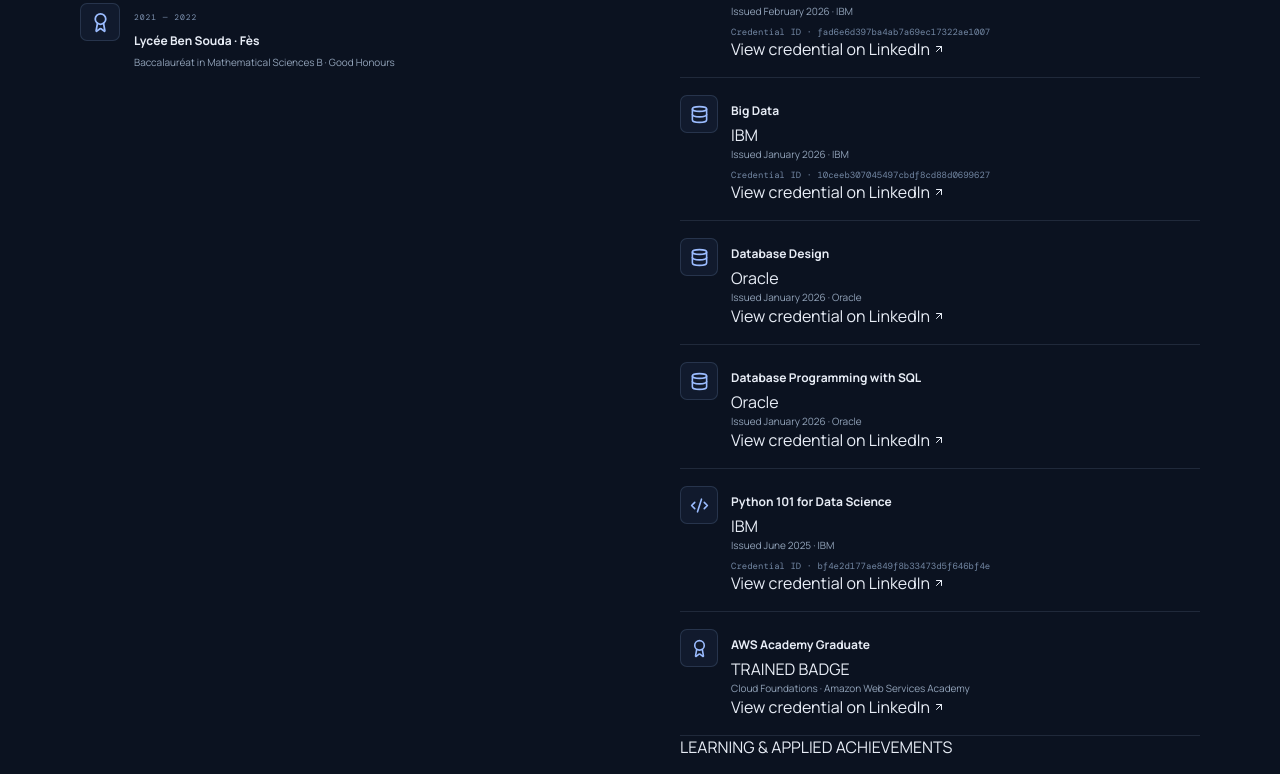
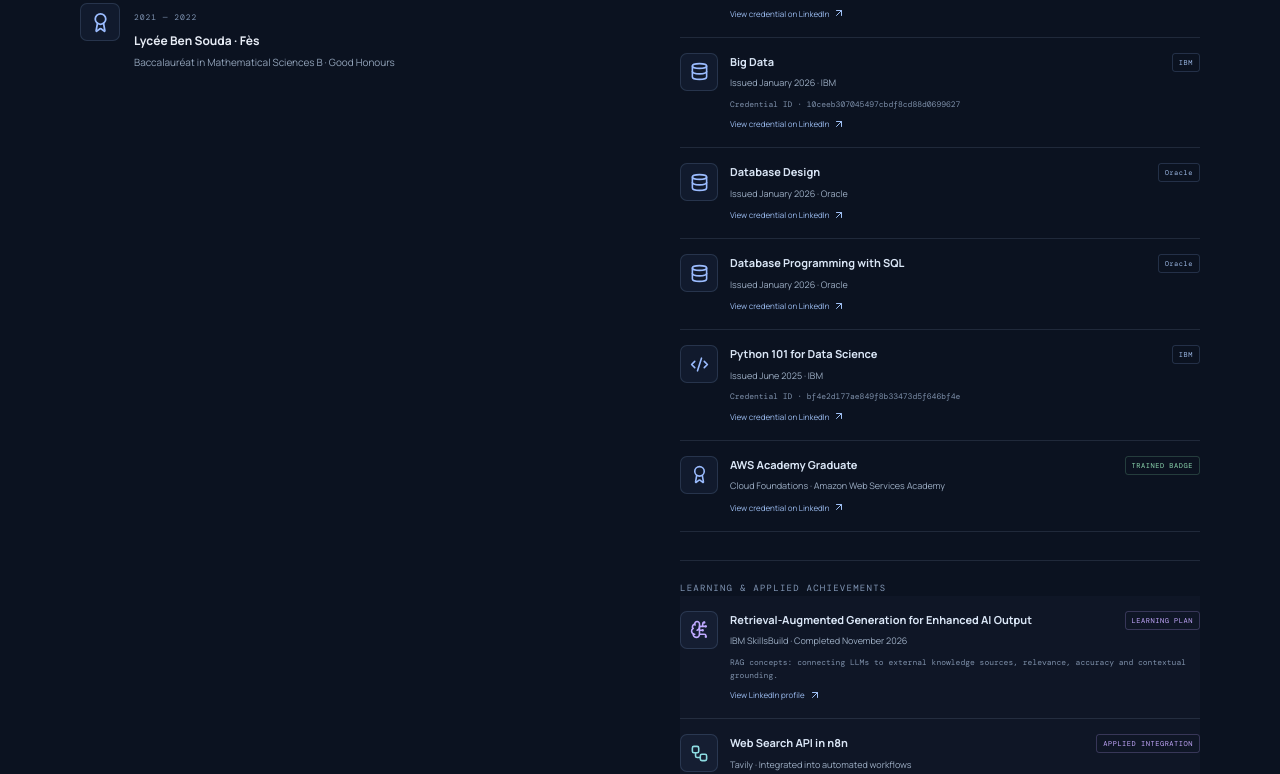
Before and after one commit to 1marieCurie/1marieCurie.github.io, a React (Vite) app: page / in a window 1280 px wide. Shown: the part 4434-5208 px from the top of the page. Built offline with nearby package versions, Linux system fonts and the light colour scheme.

Commit message:
Style expanded certifications and learning badges section

```diff
--- a/src/styles.css
+++ b/src/styles.css
@@ -439,3 +439,87 @@
 @media(prefers-reduced-motion:reduce){.modal-cover-preview img{animation:none!important}}
 
 .modal-cover-preview--math,.modal-cover-preview--histogram{background:#f4f6fb}
+
+
+/* Expanded credentials, learning plans and practical badges */
+.cert-group-label{
+  margin:12px 0 2px;
+  color:#8297b6;
+  font:9px 'DM Mono',monospace;
+  letter-spacing:.14em;
+}
+.cert-group-label--secondary{
+  margin-top:28px;
+  padding-top:21px;
+  border-top:1px solid var(--line);
+}
+.cert-item{
+  align-items:flex-start;
+  gap:12px;
+  padding:15px 0;
+}
+.cert-content{
+  min-width:0;
+  flex:1 1 auto;
+}
+.cert-title-row{
+  display:flex;
+  align-items:flex-start;
+  justify-content:space-between;
+  gap:10px;
+}
+.cert-title-row h3{
+  margin:1px 0 6px;
+  color:#dbe7f7;
+  font-size:11px;
+  line-height:1.5;
+}
+.cert-type{
+  flex:0 0 auto;
+  border:1px solid rgba(133,171,229,.2);
+  border-radius:3px;
+  padding:4px 6px;
+  color:#9db9e6;
+  font:7px 'DM Mono',monospace;
+  letter-spacing:.075em;
+  white-space:nowrap;
+}
+.cert-type--badge{
+  color:#8edab1;
+  border-color:rgba(126,214,166,.22);
+}
+.cert-type--learning{
+  color:#c5a9ff;
+  border-color:rgba(191,165,255,.23);
+}
+.cert-item p{
+  color:#9eafc5;
+  font-size:9px;
+  line-height:1.6;
+}
+.cert-item small{
+  color:#7f91ab;
+  font:8px 'DM Mono',monospace;
+  line-height:1.6;
+  overflow-wrap:anywhere;
+}
+.cert-source-link{
+  display:inline-flex;
+  align-items:center;
+  gap:4px;
+  margin-top:7px;
+  color:#9fc0f5;
+  font-size:8px;
+}
+.cert-source-link:hover{color:#edf4ff;text-decoration:underline}
+.cert-item--learning{
+  background:rgba(116,142,194,.035);
+}
+.cert-item--learning .cert-icon{color:#c0aaff}
+.cert-item--learning:last-child .cert-icon{color:#8ddce2}
+@media(max-width:700px){
+  .cert-title-row{flex-wrap:wrap;gap:5px}
+  .cert-type{font-size:6.5px}
+  .cert-item{padding:13px 0}
+  .cert-item h3{font-size:10.5px}
+}
```
